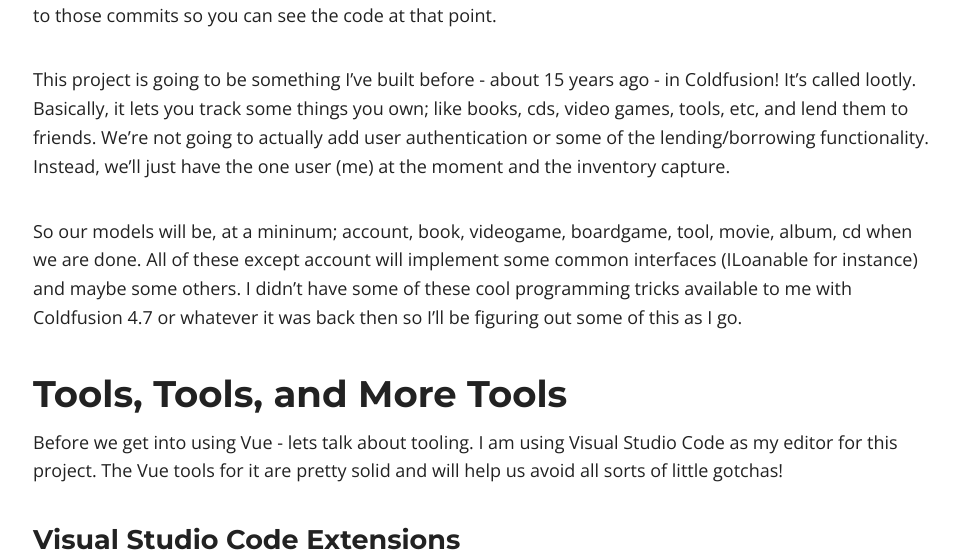
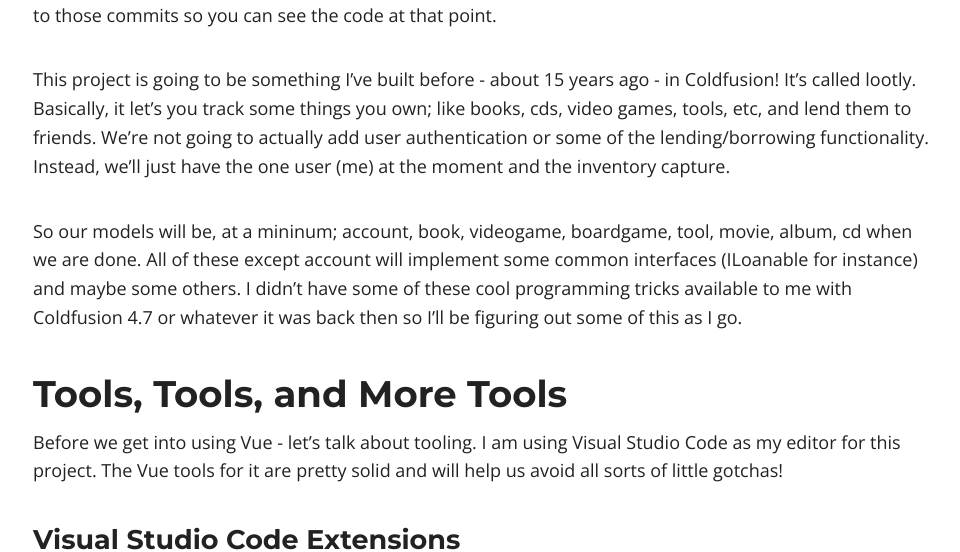
Before and after one commit to finalcut/finalcut.github.io, a Jekyll site: the page built from _posts/2020-02-21-getting-started-with-vue-and-typescript.md, in a window 1280 px wide and 900 px high, scrolled down 922 px. Shown: the part 193-745 px from the top of the window, without its empty margins (157-1117 px from the left). Built offline with Jekyll 4.4.1, drawn with Linux system fonts in a browser that asks for light colours; nearby versions of some CDN libraries; comment, search, counter and statistics services are not loaded; some of the changed text lies outside the part shown.

Commit message:
fix some "let's"

```diff
--- a/_posts/2020-02-21-getting-started-with-vue-and-typescript.md
+++ b/_posts/2020-02-21-getting-started-with-vue-and-typescript.md
@@ -21,13 +21,13 @@
 
 As I go through these posts I'm going to be building an actual project.  I'll be doing very non-atomic commits in git - meaning that I won't commit each little change; instead I'll commit at key points in the series and link to those commits so you can see the code at that point.
 
-This project is going to be something I've built before - about 15 years ago - in Coldfusion!  It's called lootly.  Basically, it lets you track some things you own; like books, cds, video games, tools, etc, and lend them to friends.  We're not going to actually add user authentication or some of the lending/borrowing functionality.  Instead, we'll just have the one user (me) at the moment and the inventory capture.
+This project is going to be something I've built before - about 15 years ago - in Coldfusion!  It's called lootly.  Basically, it let's you track some things you own; like books, cds, video games, tools, etc, and lend them to friends.  We're not going to actually add user authentication or some of the lending/borrowing functionality.  Instead, we'll just have the one user (me) at the moment and the inventory capture.
 
 So our models will be, at a mininum; account, book, videogame, boardgame, tool, movie, album, cd when we are done.  All of these except account will implement some common interfaces (ILoanable for instance) and maybe some others.  I didn't have some of these cool programming tricks available to me with Coldfusion 4.7 or whatever it was back then so I'll be figuring out some of this as I go.
 
 ## Tools, Tools, and More Tools
 
-Before we get into using Vue - lets talk about tooling.  I am using Visual Studio Code as my editor for this project.  The Vue tools for it are pretty solid and will help us avoid all sorts of little gotchas!
+Before we get into using Vue - let's talk about tooling.  I am using Visual Studio Code as my editor for this project.  The Vue tools for it are pretty solid and will help us avoid all sorts of little gotchas!
 
 ### Visual Studio Code Extensions
 
@@ -69,7 +69,7 @@
 
 There is also a ui for all of this - `vue ui` which I think just puts a pretty wrapper on the vue cli.   I'm not going to go through all of the UI stuff.
 
-## Lets Create a Project
+## Let's Create a Project
 
 For these posts I'm going to actually create a project as I go.  I'm going to call it lootly and I'll have the entire thing put up on my github.  To get started with this I went to a directory I wanted to work in and entered:
 
@@ -147,7 +147,7 @@
 
 export default class extends Vue {
   {% raw %}
-  // this is a property getter.  Typescript lets us say what type of
+  // this is a property getter.  Typescript let's us say what type of
   // value will be returned (string).  It's used up in the template as {{ AppTitle }}
   {% endraw %}
   get AppTitle (): string { return 'lootly' }
```
